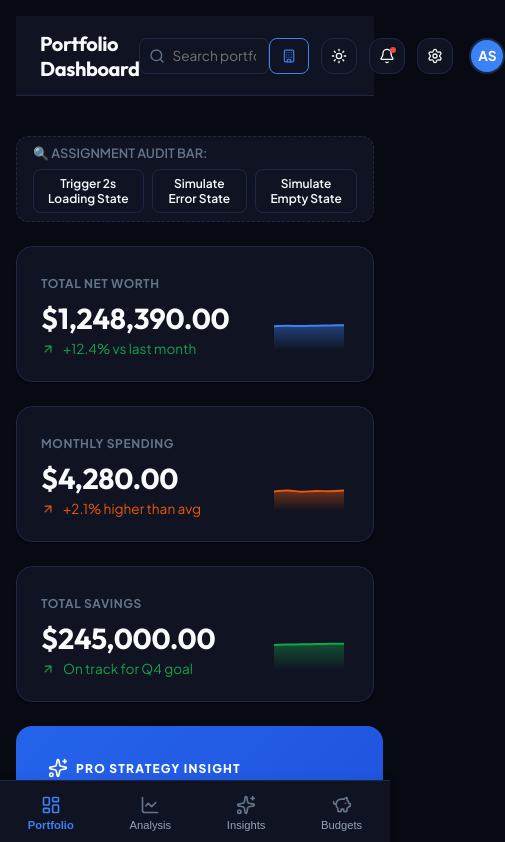
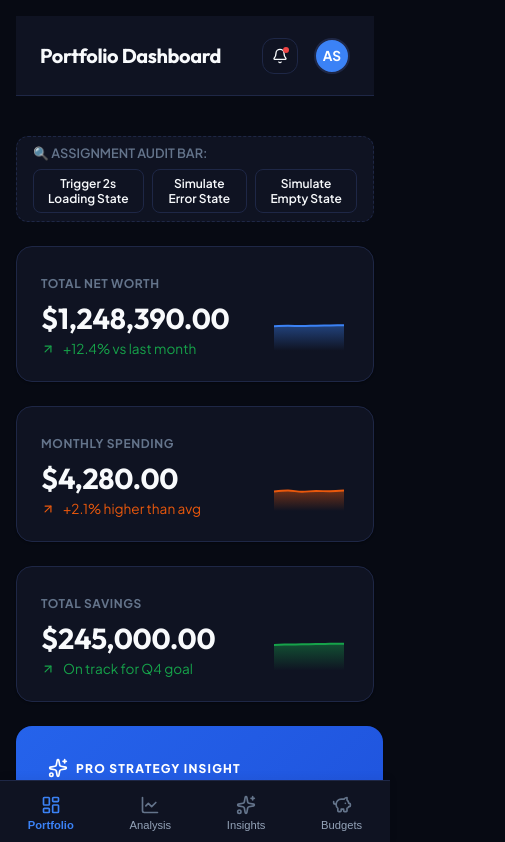
Before and after one commit to codegeekanuj/wealth-curator-dashboard, a React (Vite) app: page / in a window 390 px wide. Shown: the top 842 px of the page, 505 px wide, since content can reach past the window. Built offline with nearby package versions, Linux system fonts and the light colour scheme.

Commit message:
fixed mobile layout and style typos

```diff
--- a/src/components/Header.jsx
+++ b/src/components/Header.jsx
@@ -71,7 +71,7 @@ export default function Header({
       {/* Center Search / Tabs (Editorial layout style) */}
       <div className="flex-align-center" style={{ gap: 'var(--spacing-lg)' }}>
         {/* Search Bar */}
-        <div style={{ position: 'relative' }}>
+        <div className="header-search-container" style={{ position: 'relative' }}>
           <Search
             size={16}
             style={{
@@ -105,7 +105,7 @@ export default function Header({
         {/* Brand Selector Button */}
         <button
           onClick={toggleBrand}
-          className="btn btn-sm btn-secondary flex-align-center"
+          className="btn btn-sm btn-secondary flex-align-center header-brand-btn"
           style={{ height: '36px', fontSize: '0.8rem', gap: '6px' }}
           title={`Switch to ${brand === 'proton' ? 'Editorial' : 'Proton'} layout`}
         >
@@ -118,7 +118,7 @@ export default function Header({
         {/* Theme Toggle Button */}
         <button
           onClick={toggleTheme}
-          className="btn btn-sm"
+          className="btn btn-sm header-theme-btn"
           style={{
             height: '36px',
             width: '36px',
@@ -166,7 +166,7 @@ export default function Header({
         {/* Settings */}
         <button
           onClick={() => trackEvent('cta_click', { button_name: 'settings' })}
-          className="btn btn-sm"
+          className="btn btn-sm header-settings-btn"
           style={{
             height: '36px',
             width: '36px',
--- a/src/index.css
+++ b/src/index.css
@@ -179,8 +179,10 @@ h1, h2, h3, h4, h5, h6 {
 .app-container {
   display: flex;
   min-height: 100vh;
-  width: 100vw;
+  width: 100%;
+  max-width: 100%;
   position: relative;
+  overflow-x: hidden;
 }
 
 .main-content {
@@ -550,6 +552,23 @@ h1, h2, h3, h4, h5, h6 {
   display: grid;
 }
 
+/* Desktop column configurations */
+.budget-main-grid {
+  grid-template-columns: 1.6fr 1fr;
+}
+.markets-top-card {
+  grid-template-columns: 2fr 1fr;
+}
+.markets-bottom-grid {
+  grid-template-columns: 1fr 1fr;
+}
+.insights-top-grid {
+  grid-template-columns: 1.6fr 1fr;
+}
+.budget-categories-grid {
+  grid-template-columns: 1fr 1fr;
+}
+
 @media (max-width: 768px) {
   /* Hide sidebar on mobile */
   .sidebar {
@@ -586,6 +605,14 @@ h1, h2, h3, h4, h5, h6 {
     border-top: 1px solid var(--border-color);
     align-items: center;
   }
+
+  /* Hide non-critical header elements on mobile screens to prevent overflow */
+  .header-search-container,
+  .header-brand-btn,
+  .header-theme-btn,
+  .header-settings-btn {
+    display: none !important;
+  }
 }
 
 /* Header profile and brand toggles responsiveness */
@@ -602,13 +629,3 @@ h1, h2, h3, h4, h5, h6 {
     display: none !important;
   }
 }
-
-@media (max-width: 600px) {
-  .header-brand-label {
-    display: none !important;
-  }
-  /* Search input adjustments on very small mobile */
-  .header .input-field {
-    width: 130px !important;
-  }
-}
--- a/src/pages/Insights.jsx
+++ b/src/pages/Insights.jsx
@@ -25,7 +25,7 @@ export default function Insights({ brand }) {
       <div className="insights-top-grid" style={{ gap: 'var(--spacing-lg)' }}>
 
         {/* Signal Body Card */}
-        <div className="fin-card" style={{ display: 'flex', flexDirection: 'column', justifyBetween: 'space-between' }}>
+        <div className="fin-card" style={{ display: 'flex', flexDirection: 'column', justifyContent: 'space-between' }}>
           <div>
             <div className="flex-between" style={{ marginBottom: 'var(--spacing-md)' }}>
               <span className="badge badge-danger">Active Signal: Rebalance Priority</span>
--- a/src/pages/Markets.jsx
+++ b/src/pages/Markets.jsx
@@ -63,7 +63,7 @@ export default function Markets({ brand }) {
           }}
         >
           <span className="metric-header" style={{ marginBottom: 'var(--spacing-sm)' }}>Sentiment Index</span>
-          <div style={{ position: 'relative', width: '100px', height: '100px', display: 'flex', alignItems: 'center', justifyCenter: 'center' }}>
+          <div style={{ position: 'relative', width: '100px', height: '100px', display: 'flex', alignItems: 'center', justifyContent: 'center' }}>
             {/* Custom Circular SVG ring */}
             <svg width="100" height="100" viewBox="0 0 100 100">
               <circle cx="50" cy="50" r="40" stroke="var(--border-color)" strokeWidth="8" fill="transparent" />
```
